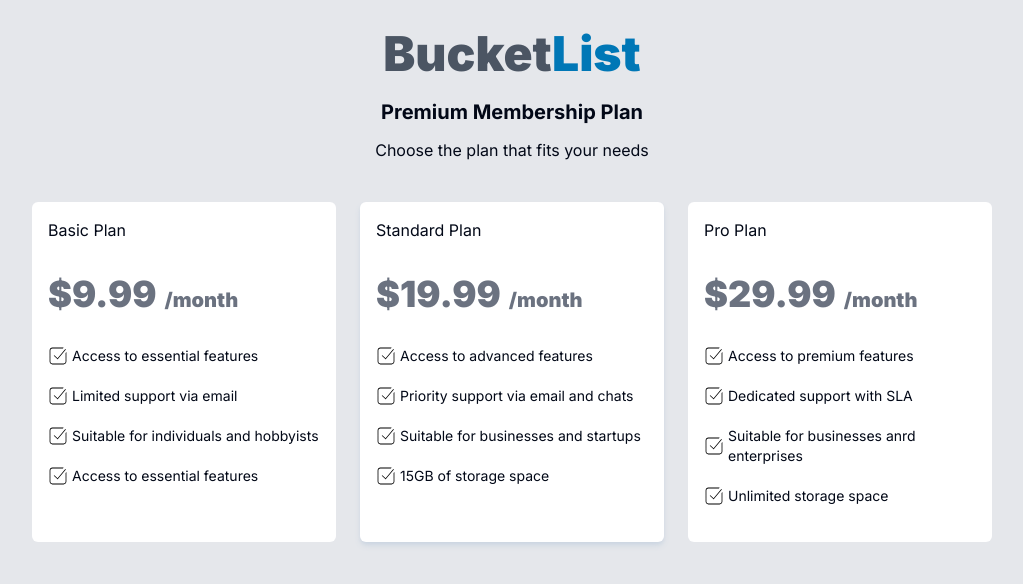
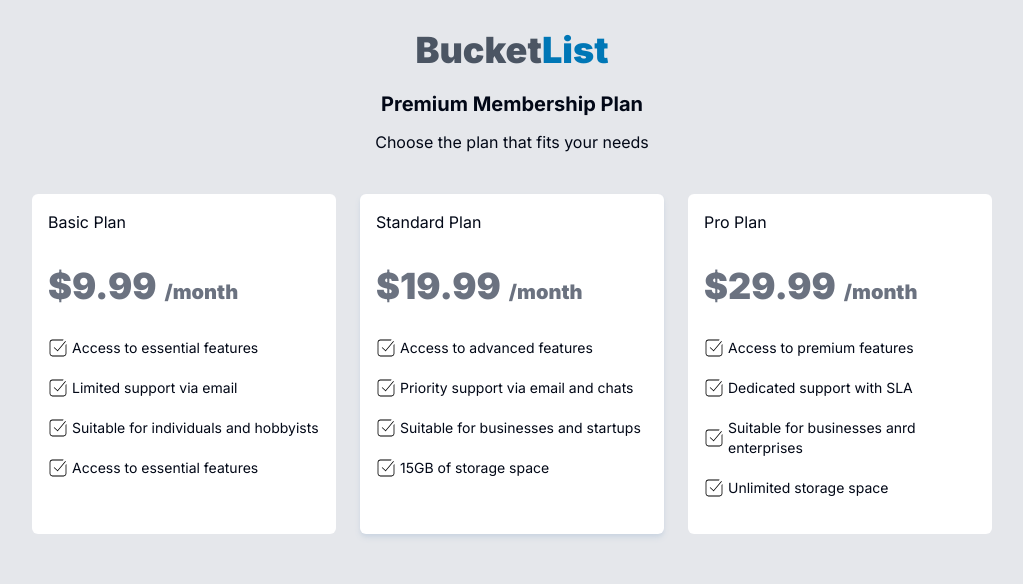
Before and after one commit to sammyodiagbe/checkout-page, a Next.js app: page / in a window 1280 px wide. Shown: the top 584 px of the page, without its empty margins (128-1151 px from the left). Built offline with nearby package versions, Linux system fonts and the light colour scheme.

Commit message:
making sure to work on visual hierachy

```diff
--- a/src/app/page.tsx
+++ b/src/app/page.tsx
@@ -5,7 +5,7 @@ export default function Home() {
   return (
     <main className="flex min-h-screen flex-col   p-[30px] bg-gray-200 lg:items-center">
       <div className="lg:w-[960px]">
-        <h1 className="text-center font-black text-5xl text-gray-600 pb-5">
+        <h1 className="text-center font-black text-4xl text-gray-600 pb-5">
           Bucket<span className="text-custom">List</span>
         </h1>
         <h3 className="text-xl font-bold pb-3 text-center">
```
